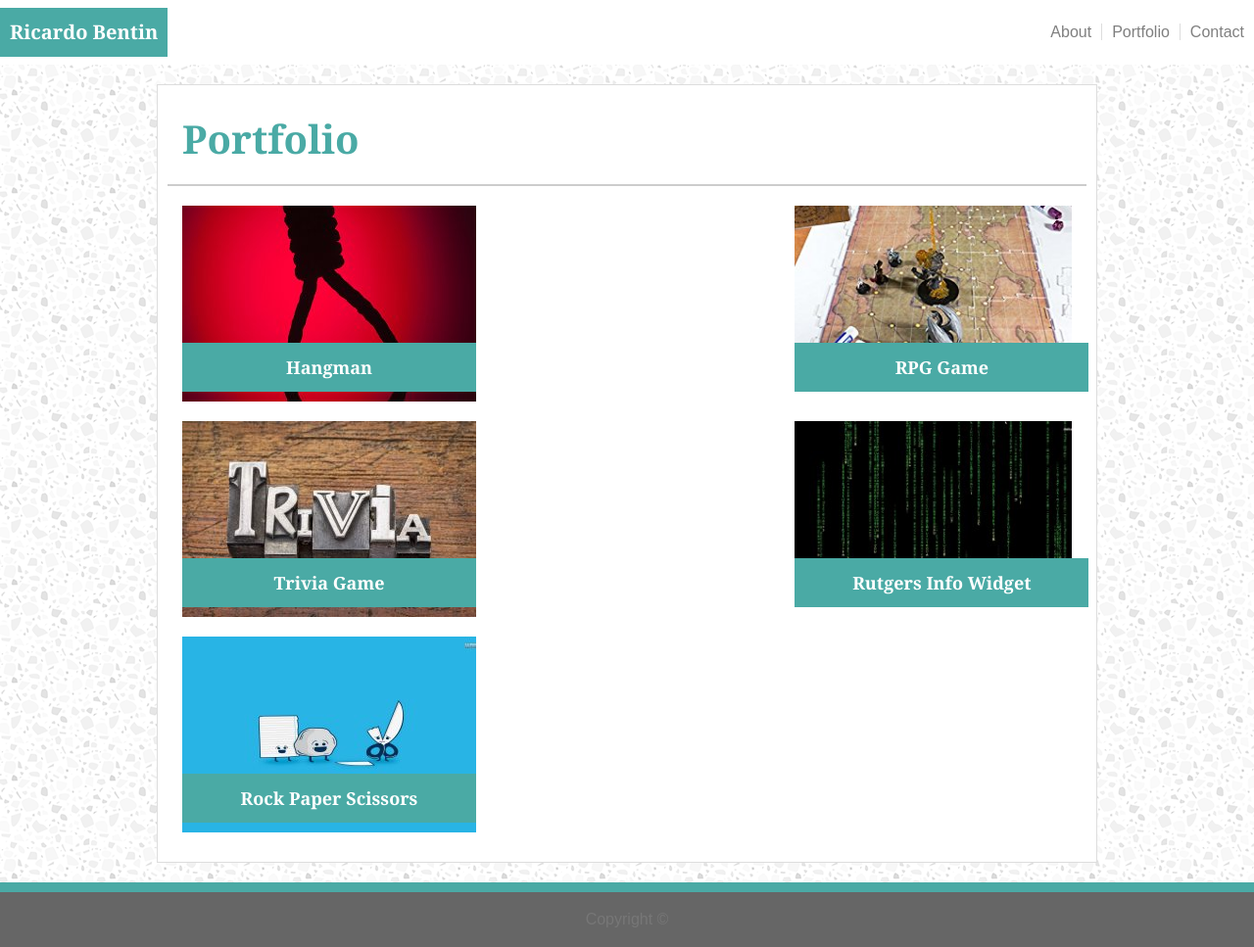
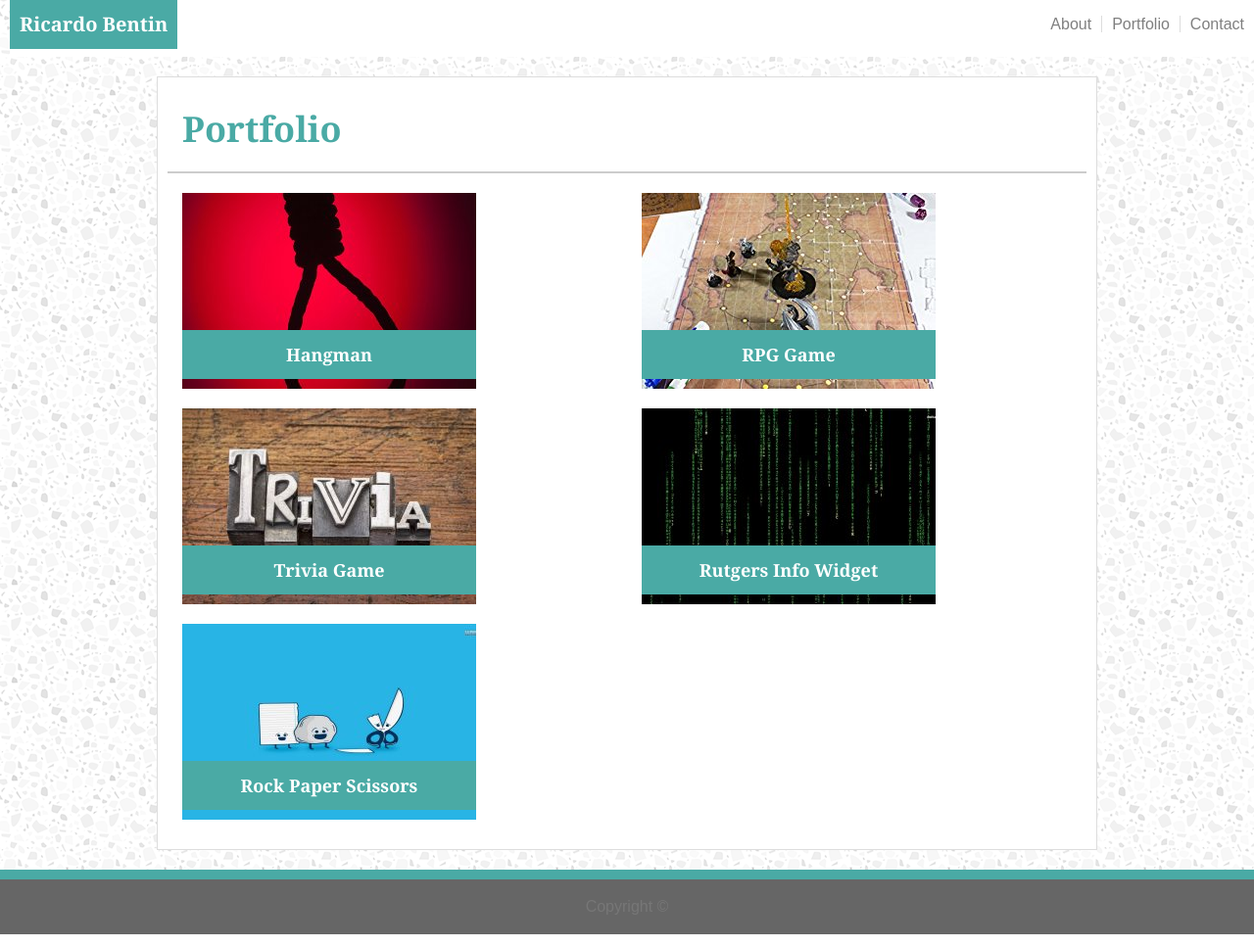
Before and after one commit to ricardobentin/Bootstrap-Portfolio, a plain HTML site: page portfolio.html in a window 1280 px wide. Shown: the whole page at 98% size. Drawn offline with nearby package versions, Linux system fonts and the light colour scheme.

Commit message:
calling it a night

```diff
--- a/assets/css/style.css
+++ b/assets/css/style.css
@@ -1,18 +1,20 @@
 body {
     background-image: url("../images/Background.png");
     font-family: Arial, "Helvetica Neue", Helvetica, sans-serif;
-
 }
 nav {
     background-color: #ffffff;
     margin-bottom: 20px;
     width: 100%;
+
  }
 .navbar {
     padding-left: 0px;
     padding-right: 0px;
     width: 100%;
-}
+    padding-top: 0px;
+    margin-left: 10px;
+ }
 
 #navigation {
     padding-left: 0px;
@@ -20,9 +22,18 @@ nav {
     width: 100%;
     background-color: #ffffff;
     margin: 0 auto;
+
 }
 
+.navbar-expand-sm .navbar-nav .nav-link {
+    padding-left: 0px;
+    padding-right: 0px;
 
+}
+
+#navbarNav {
+    margin-right: 10px;
+}
 
 #namebox {
     background-color: #4aaaa5;
@@ -38,6 +49,7 @@ h1 {
     font-weight: bold;
     margin-top: 21.44px;
     margin-bottom: 21.44px;
+    font-size: 36px;
 
 }
 
@@ -61,7 +73,6 @@ hr {
     padding-right: 10px;
     height: 200px;
     float: left;
-
 }
 
 #line {
@@ -89,21 +100,8 @@ hr {
     margin-right: 0px;
 }
 
-#row1 {
+#hangman {
     margin-bottom: 20px;
-}
-#row2 {
-    margin-bottom: 20px;
-}
-#row3 {
-    margin-bottom: 20px;
-}
-#row1col1 {
-    /* max-width: 320px; */
-}
-
-#row1col2 {
-    /* max-width: 320px; */
 }
 
 #hangmanlabel {
@@ -114,7 +112,7 @@ hr {
     height: 50px;
     padding: 10px;
     position: absolute;
-    bottom: 10px;
+    bottom: 30px;
     width: 100%;
     max-width: 300px;
 }
@@ -126,9 +124,13 @@ hr {
     height: 50px;
     padding: 10px;
     position: absolute;
-    bottom: 10px;
+    bottom: 30px;
     width: 100%;
     max-width: 300px;
+}
+
+#rpg {
+    margin-bottom: 20px;
 }
 
 #rpglabel {
@@ -139,7 +141,7 @@ hr {
     height: 50px;
     padding: 10px;
     position: absolute;
-    bottom: 10px;
+    bottom: 30px;
     width: 100%;
     max-width: 300px;
 }
@@ -152,9 +154,13 @@ hr {
     height: 50px;
     padding: 10px;
     position: absolute;
-    bottom: 10px;
+    bottom: 30px;
     width: 100%;
     max-width: 300px;
+}
+
+#trivia {
+    margin-bottom: 20px;
 }
 
 #trivialabel {
@@ -165,7 +171,7 @@ hr {
     height: 50px;
     padding: 10px;
     position: absolute;
-    bottom: 10px;
+    bottom: 30px;
     width: 100%;
     max-width: 300px;
 }
@@ -178,10 +184,15 @@ hr {
     height: 50px;
     padding: 10px;
     position: absolute;
-    bottom: 10px;
+    bottom: 30px;
     width: 100%;
     max-width: 300px;
 }
+
+#rutgers {
+    margin-bottom: 20px;
+}
+
 
 #rutgerslabel {
     text-align: center;
@@ -191,7 +202,7 @@ hr {
     height: 50px;
     padding: 10px;
     position: absolute;
-    bottom: 10px;
+    bottom: 30px;
     width: 100%;
     max-width: 300px;
 }
@@ -204,9 +215,13 @@ hr {
     height: 50px;
     padding: 10px;
     position: absolute;
-    bottom: 10px;
+    bottom: 30px;
     width: 100%;
     max-width: 300px;
+}
+
+#rps {
+    margin-bottom: 20px;
 }
 
 #rpslabel {
@@ -217,7 +232,7 @@ hr {
     height: 50px;
     padding: 10px;
     position: absolute;
-    bottom: 10px;
+    bottom: 30px;
     width: 100%;
     max-width: 300px;
 }
@@ -230,7 +245,7 @@ hr {
     height: 50px;
     padding: 10px;
     position: absolute;
-    bottom: 10px;
+    bottom: 30px;
     width: 100%;
     max-width: 300px;
 }
@@ -242,10 +257,7 @@ footer {
     border-color: #4aaaa5;
     border-top-style: solid;
     text-align: center;
-    padding-top: 15px;
-    padding-bottom: 15px;
-    max-width: 100%;
-
+    width: 100%;
 }
 
 .btn-primary {
@@ -279,7 +291,10 @@ footer {
     padding-right: 10px;
 }
 
-.navbar-expand-sm .navbar-nav .nav-link {
-    padding-left: 0px;
-    padding-right: 0px;
+p {
+    color: #777777;
 }
+
+a {
+    color: #777777;
+}
--- a/portfolio.html
+++ b/portfolio.html
@@ -46,7 +46,7 @@
                 <hr> <!--This is the tag to add the line-->
             </div>
             <div class="row" id="row1">
-                <div class="col-md-8" id=row1col1>
+                <div class="col-md-6" id=row1col1>
                     <div id="hangman" class="float-left">
                         <img src="./assets/images/hangman.jpg" class="img-fluid" alt="placeholder for projects">
                         <div id="hangmanlabel">
@@ -54,7 +54,7 @@
                         </div>
                     </div>
                  </div>
-                <div class="col-md-4" id="row1col2">
+                <div class="col-md-6" id="row1col2">
                     <div id="rpg" class="float-left">
                         <img src="./assets/images/rpg.jpg" class="img-fluid" alt="placeholder for projects">
                         <div id="rpglabel">
@@ -64,7 +64,7 @@
                 </div>
             </div>
             <div class="row" id="row2">
-                <div class="col-md-8">
+                <div class="col-md-6">
                     <div id="trivia">
                         <img src="./assets/images/trivia.jpg" class="img-fluid" alt="placeholder for projects">
                         <div id="trivialabel">
@@ -72,7 +72,7 @@
                         </div>
                     </div>
                 </div>
-                <div class="col-md-4">
+                <div class="col-md-6">
                     <div id="rutgers">
                         <img src="./assets/images/rutgers.jpg" class="img-fluid" alt="placeholder for projects">
                         <div id="rutgerslabel">
@@ -93,8 +93,8 @@
             </div>
         </div>
     <footer class="footer-copyright text-center py-3">
-        <div class="row">
-            <div class="col-md-12">
+        <div class="container">
+            <div class="footer-block">
                 Copyright &copy;
             </div>
         </div>
```
Also changed, not shown: contact.html (+2 -2 lines), index.html (+2 -2 lines).
